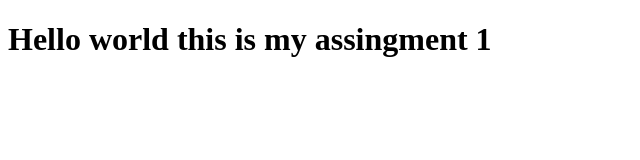
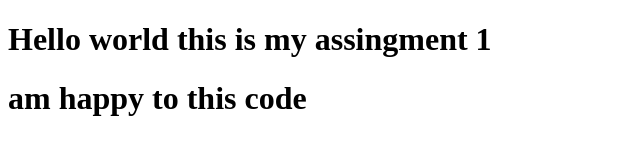
Before and after one commit to Aaryaynk/Assingment-1, a plain HTML site: page index.html in a window 1280 px wide. Shown: the whole page, without its empty margins (0-640 px from the left). Drawn offline with Linux system fonts and the light colour scheme.

Commit message:
third commit

```diff
--- a/index.html
+++ b/index.html
@@ -7,5 +7,6 @@
 </head>
 <body>
     <h1>Hello world this is my assingment 1</h1>
+    <h1>am happy to this code</h1>
 </body>
 </html>
```
